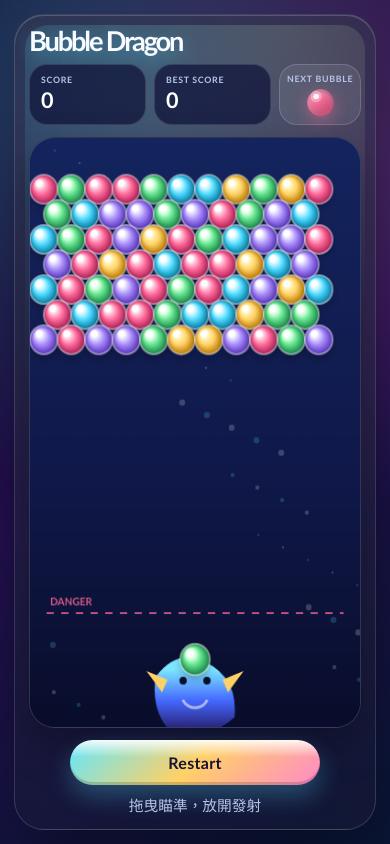
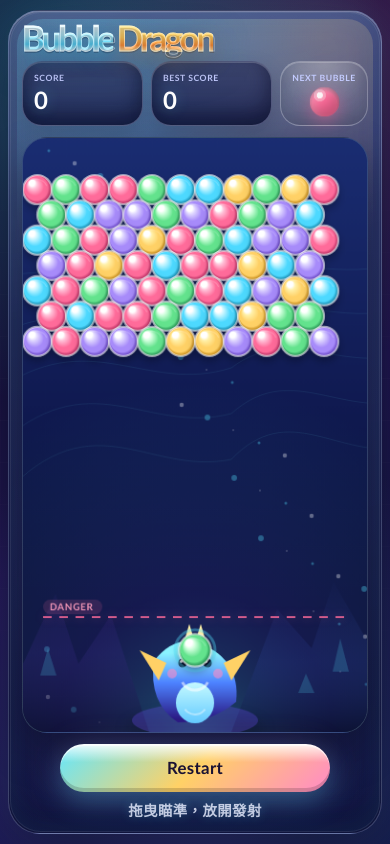
Before and after one commit to desmin24/bubble-dragon-game, a Next.js app: page / in a window 390 px wide. Built offline with nearby package versions, Linux system fonts and the light colour scheme.

Commit message:
Polish mobile game visuals

```diff
--- a/app/globals.css
+++ b/app/globals.css
@@ -1,15 +1,17 @@
 :root {
-  --background-deep: #10072b;
-  --background-mid: #261157;
-  --background-glow: #1c6fe8;
-  --panel: rgba(17, 21, 58, 0.74);
-  --panel-strong: rgba(13, 18, 50, 0.92);
+  --background-deep: #090421;
+  --background-mid: #231055;
+  --background-glow: #22c7ff;
+  --panel: rgba(21, 27, 76, 0.72);
+  --panel-strong: rgba(12, 16, 49, 0.94);
   --text: #f8fbff;
-  --muted: #b9c4ea;
-  --line: rgba(255, 255, 255, 0.14);
+  --muted: #c4ccff;
+  --line: rgba(255, 255, 255, 0.16);
   --accent: #54e2ff;
   --accent-warm: #ffd166;
   --danger: #ff6b9a;
+  --glass-highlight: rgba(255, 255, 255, 0.22);
+  --inner-shadow: rgba(4, 8, 31, 0.56);
 }
 
 * {
@@ -25,15 +27,28 @@ body {
 
 body {
   background:
-    radial-gradient(circle at 18% 12%, rgba(77, 217, 255, 0.28), transparent 24rem),
-    radial-gradient(circle at 82% 18%, rgba(255, 103, 194, 0.22), transparent 22rem),
-    linear-gradient(150deg, var(--background-deep) 0%, var(--background-mid) 50%, #091737 100%);
+    radial-gradient(circle at 18% 10%, rgba(84, 226, 255, 0.32), transparent 20rem),
+    radial-gradient(circle at 84% 8%, rgba(255, 138, 199, 0.2), transparent 18rem),
+    radial-gradient(circle at 52% 92%, rgba(118, 94, 255, 0.36), transparent 22rem),
+    linear-gradient(150deg, var(--background-deep) 0%, var(--background-mid) 54%, #071536 100%);
   color: var(--text);
   font-family:
     "Trebuchet MS",
     "Avenir Next",
     "Segoe UI",
     sans-serif;
+}
+
+body::before {
+  content: "";
+  position: fixed;
+  inset: 0;
+  pointer-events: none;
+  background-image:
+    linear-gradient(rgba(255, 255, 255, 0.045) 1px, transparent 1px),
+    linear-gradient(90deg, rgba(255, 255, 255, 0.035) 1px, transparent 1px);
+  background-size: 42px 42px;
+  mask-image: radial-gradient(circle at center, black, transparent 74%);
 }
 
 button {
@@ -48,40 +63,54 @@ button {
   display: grid;
   align-items: center;
   justify-items: start;
-  padding: 14px;
+  padding: 10px 8px;
 }
 
 .game-frame {
-  width: min(362px, calc(100vw - 28px));
-  max-width: 362px;
+  width: min(374px, calc(100vw - 16px));
+  max-width: 374px;
   min-width: 0;
-  height: min(100svh - 28px, 860px);
+  height: min(100svh - 20px, 860px);
   position: relative;
   display: flex;
   flex-direction: column;
-  gap: 12px;
-  padding: 14px;
-  border: 1px solid var(--line);
-  border-radius: 30px;
+  gap: 11px;
+  padding: 13px;
+  border: 1px solid rgba(222, 238, 255, 0.2);
+  border-radius: 32px;
   background:
-    linear-gradient(180deg, rgba(255, 255, 255, 0.11), rgba(255, 255, 255, 0.03)),
-    rgba(9, 12, 40, 0.58);
+    linear-gradient(165deg, rgba(255, 255, 255, 0.2), rgba(255, 255, 255, 0.03) 34%, rgba(79, 92, 175, 0.08)),
+    linear-gradient(180deg, rgba(44, 64, 127, 0.78), rgba(11, 15, 49, 0.84));
   box-shadow:
-    0 32px 80px rgba(0, 0, 0, 0.42),
-    inset 0 1px 0 rgba(255, 255, 255, 0.18);
-  backdrop-filter: blur(18px);
+    0 28px 72px rgba(0, 0, 0, 0.5),
+    0 0 52px rgba(84, 226, 255, 0.13),
+    inset 0 1px 0 rgba(255, 255, 255, 0.26),
+    inset 0 -18px 42px rgba(4, 8, 31, 0.28);
+  backdrop-filter: blur(22px) saturate(1.18);
 }
 
 .game-frame::before {
   content: "";
   position: absolute;
-  inset: 10px;
+  inset: 8px;
   pointer-events: none;
-  border-radius: 24px;
+  border-radius: 26px;
   background:
-    radial-gradient(circle at 28% 5%, rgba(84, 226, 255, 0.24), transparent 22rem),
-    radial-gradient(circle at 76% 0%, rgba(255, 209, 102, 0.18), transparent 18rem);
-  opacity: 0.75;
+    radial-gradient(circle at 24% 0%, rgba(84, 226, 255, 0.28), transparent 14rem),
+    radial-gradient(circle at 86% 2%, rgba(255, 209, 102, 0.18), transparent 12rem),
+    linear-gradient(180deg, rgba(255, 255, 255, 0.07), transparent 32%);
+  opacity: 0.92;
+}
+
+.game-frame::after {
+  content: "";
+  position: absolute;
+  inset: 1px;
+  pointer-events: none;
+  border-radius: 31px;
+  box-shadow:
+    inset 0 0 0 1px rgba(255, 255, 255, 0.08),
+    inset 0 0 26px rgba(84, 226, 255, 0.08);
 }
 
 .game-hud,
@@ -93,7 +122,7 @@ button {
 
 .game-hud {
   display: grid;
-  gap: 10px;
+  gap: 9px;
 }
 
 .title-row {
@@ -103,36 +132,68 @@ button {
 .game-title {
   min-width: 0;
   margin: 0;
-  font-size: clamp(1.55rem, 7vw, 2.9rem);
-  line-height: 0.9;
-  letter-spacing: -0.08em;
-  text-shadow: 0 5px 18px rgba(84, 226, 255, 0.38);
+  display: flex;
+  align-items: baseline;
+  gap: 4px;
+  font-size: clamp(2rem, 8.9vw, 3.15rem);
+  line-height: 0.82;
+  letter-spacing: -0.085em;
+  filter: drop-shadow(0 8px 16px rgba(7, 13, 44, 0.5));
+}
+
+.game-title__bubble,
+.game-title__dragon {
+  position: relative;
+  display: inline-block;
+  color: transparent;
+  -webkit-text-stroke: 1px rgba(255, 255, 255, 0.42);
+  text-shadow:
+    0 2px 0 rgba(3, 9, 30, 0.22),
+    0 8px 20px rgba(84, 226, 255, 0.34);
+}
+
+.game-title__bubble {
+  background: linear-gradient(180deg, #ffffff 0%, #bff5ff 42%, #5edcff 72%, #ffffff 100%);
+  background-clip: text;
+}
+
+.game-title__dragon {
+  background: linear-gradient(180deg, #fff3a9 0%, #ffd166 48%, #ff8f3d 76%, #fff7c8 100%);
+  background-clip: text;
+  text-shadow:
+    0 2px 0 rgba(84, 41, 2, 0.22),
+    0 9px 20px rgba(255, 209, 102, 0.28);
 }
 
 .next-bubble {
   display: grid;
   place-items: center;
   min-width: 0;
-  padding: 8px 7px;
-  border-radius: 18px;
-  border: 1px solid rgba(255, 255, 255, 0.16);
-  background: rgba(255, 255, 255, 0.08);
+  padding: 9px 8px 8px;
+  border-radius: 20px;
+  border: 1px solid rgba(255, 255, 255, 0.2);
+  background:
+    radial-gradient(circle at 50% 0%, rgba(255, 255, 255, 0.2), transparent 60%),
+    rgba(255, 255, 255, 0.09);
+  box-shadow:
+    inset 0 1px 0 rgba(255, 255, 255, 0.2),
+    inset 0 -10px 20px rgba(4, 8, 31, 0.2);
 }
 
 .next-bubble__label,
 .stat-card__label {
   display: block;
   color: var(--muted);
-  font-size: 0.55rem;
-  font-weight: 800;
-  letter-spacing: 0.08em;
+  font-size: 0.54rem;
+  font-weight: 900;
+  letter-spacing: 0.065em;
   text-transform: uppercase;
   white-space: nowrap;
 }
 
 .next-bubble__orb {
-  width: 27px;
-  height: 27px;
+  width: 29px;
+  height: 29px;
   margin-top: 5px;
   border-radius: 999px;
   background:
@@ -142,29 +203,37 @@ button {
     inset -5px -7px 12px rgba(0, 0, 0, 0.24),
     inset 4px 5px 10px rgba(255, 255, 255, 0.28),
     0 5px 16px color-mix(in srgb, var(--bubble-color), transparent 54%);
+  animation: bubblePulse 2.4s ease-in-out infinite;
 }
 
 .stats-row {
   display: grid;
-  grid-template-columns: minmax(0, 1fr) minmax(0, 1fr) 82px;
+  grid-template-columns: minmax(0, 1fr) minmax(0, 1fr) 88px;
   gap: 8px;
 }
 
 .stat-card {
   min-width: 0;
-  padding: 9px 11px;
-  border: 1px solid rgba(255, 255, 255, 0.13);
-  border-radius: 18px;
-  background: var(--panel);
+  padding: 10px 11px 11px;
+  border: 1px solid rgba(255, 255, 255, 0.16);
+  border-radius: 20px;
+  background:
+    linear-gradient(180deg, rgba(255, 255, 255, 0.08), rgba(255, 255, 255, 0.02)),
+    var(--panel);
+  box-shadow:
+    inset 0 1px 0 rgba(255, 255, 255, 0.18),
+    inset 0 -12px 22px var(--inner-shadow),
+    0 9px 22px rgba(0, 0, 0, 0.16);
 }
 
 .stat-card__value {
   display: block;
   margin-top: 2px;
   color: #ffffff;
-  font-size: 1.35rem;
+  font-size: 1.5rem;
   font-weight: 900;
   letter-spacing: -0.04em;
+  text-shadow: 0 0 14px rgba(84, 226, 255, 0.26);
 }
 
 .canvas-wrap {
@@ -172,14 +241,16 @@ button {
   min-height: 0;
   overflow: hidden;
   width: 100%;
-  border: 1px solid rgba(255, 255, 255, 0.16);
-  border-radius: 26px;
+  border: 1px solid rgba(196, 226, 255, 0.2);
+  border-radius: 25px;
   background:
-    linear-gradient(180deg, rgba(14, 28, 78, 0.82), rgba(10, 13, 42, 0.94)),
+    radial-gradient(circle at 50% 100%, rgba(84, 226, 255, 0.15), transparent 34%),
+    linear-gradient(180deg, rgba(19, 40, 99, 0.9), rgba(8, 12, 42, 0.96)),
     #0b1234;
   box-shadow:
-    inset 0 1px 0 rgba(255, 255, 255, 0.16),
-    0 18px 42px rgba(0, 0, 0, 0.28);
+    inset 0 1px 0 rgba(255, 255, 255, 0.2),
+    inset 0 0 34px rgba(84, 226, 255, 0.08),
+    0 18px 42px rgba(0, 0, 0, 0.3);
   touch-action: none;
 }
 
@@ -194,25 +265,27 @@ button {
 
 .game-footer {
   display: grid;
-  gap: 9px;
+  gap: 7px;
   justify-items: center;
 }
 
 .restart-button {
-  width: min(100%, 250px);
+  width: min(100%, 270px);
   border: 0;
   border-radius: 999px;
-  padding: 13px 18px;
+  padding: 13px 20px 14px;
   color: #1a1233;
-  font-size: 1rem;
+  font-size: 1.05rem;
   font-weight: 950;
   letter-spacing: 0.02em;
   background:
     linear-gradient(180deg, rgba(255, 255, 255, 0.9), rgba(255, 255, 255, 0) 38%),
     linear-gradient(135deg, #62e7ff, #ffd166 50%, #ff8ac7);
   box-shadow:
-    0 11px 24px rgba(84, 226, 255, 0.28),
-    inset 0 -3px 0 rgba(0, 0, 0, 0.16);
+    0 11px 28px rgba(84, 226, 255, 0.28),
+    0 0 34px rgba(255, 138, 199, 0.12),
+    inset 0 2px 0 rgba(255, 255, 255, 0.62),
+    inset 0 -4px 0 rgba(0, 0, 0, 0.16);
   transition:
     transform 150ms ease,
     filter 150ms ease,
@@ -220,7 +293,7 @@ button {
 }
 
 .restart-button:hover {
-  filter: brightness(1.06) saturate(1.08);
+  filter: brightness(1.08) saturate(1.12);
   transform: translateY(-1px);
 }
 
@@ -233,8 +306,11 @@ button {
 
 .hint-text {
   margin: 0;
-  color: var(--muted);
-  font-size: 0.92rem;
+  color: rgba(232, 238, 255, 0.82);
+  font-size: 0.9rem;
+  font-weight: 750;
+  letter-spacing: 0.03em;
+  text-shadow: 0 0 12px rgba(84, 226, 255, 0.24);
 }
 
 .game-over-backdrop {
@@ -256,11 +332,14 @@ button {
   padding: 28px 22px 22px;
   text-align: center;
   border: 1px solid rgba(255, 255, 255, 0.22);
-  border-radius: 28px;
+  border-radius: 30px;
   background:
-    linear-gradient(180deg, rgba(255, 255, 255, 0.15), rgba(255, 255, 255, 0.04)),
+    radial-gradient(circle at 50% 0%, rgba(255, 209, 102, 0.16), transparent 55%),
+    linear-gradient(180deg, rgba(255, 255, 255, 0.16), rgba(255, 255, 255, 0.04)),
     var(--panel-strong);
-  box-shadow: 0 24px 70px rgba(0, 0, 0, 0.42);
+  box-shadow:
+    0 24px 70px rgba(0, 0, 0, 0.42),
+    inset 0 1px 0 rgba(255, 255, 255, 0.2);
 }
 
 .game-over-card h2 {
@@ -298,6 +377,17 @@ button {
   font-weight: 950;
 }
 
+@keyframes bubblePulse {
+  0%,
+  100% {
+    transform: translateY(0) scale(1);
+  }
+
+  50% {
+    transform: translateY(-1px) scale(1.05);
+  }
+}
+
 @media (min-width: 720px) {
   .app-shell {
     place-items: center;
--- a/components/GameHUD.tsx
+++ b/components/GameHUD.tsx
@@ -12,7 +12,10 @@ export function GameHUD({ score, bestScore, nextColorId }: GameHUDProps) {
   return (
     <header className="game-hud" aria-label="Game status">
       <div className="title-row">
-        <h1 className="game-title">Bubble Dragon</h1>
+        <h1 className="game-title" aria-label="Bubble Dragon">
+          <span className="game-title__bubble">Bubble</span>
+          <span className="game-title__dragon">Dragon</span>
+        </h1>
       </div>
       <div className="stats-row">
         <div className="stat-card">
```
Also changed, not shown: components/GameCanvas.tsx (+205 -41 lines).
